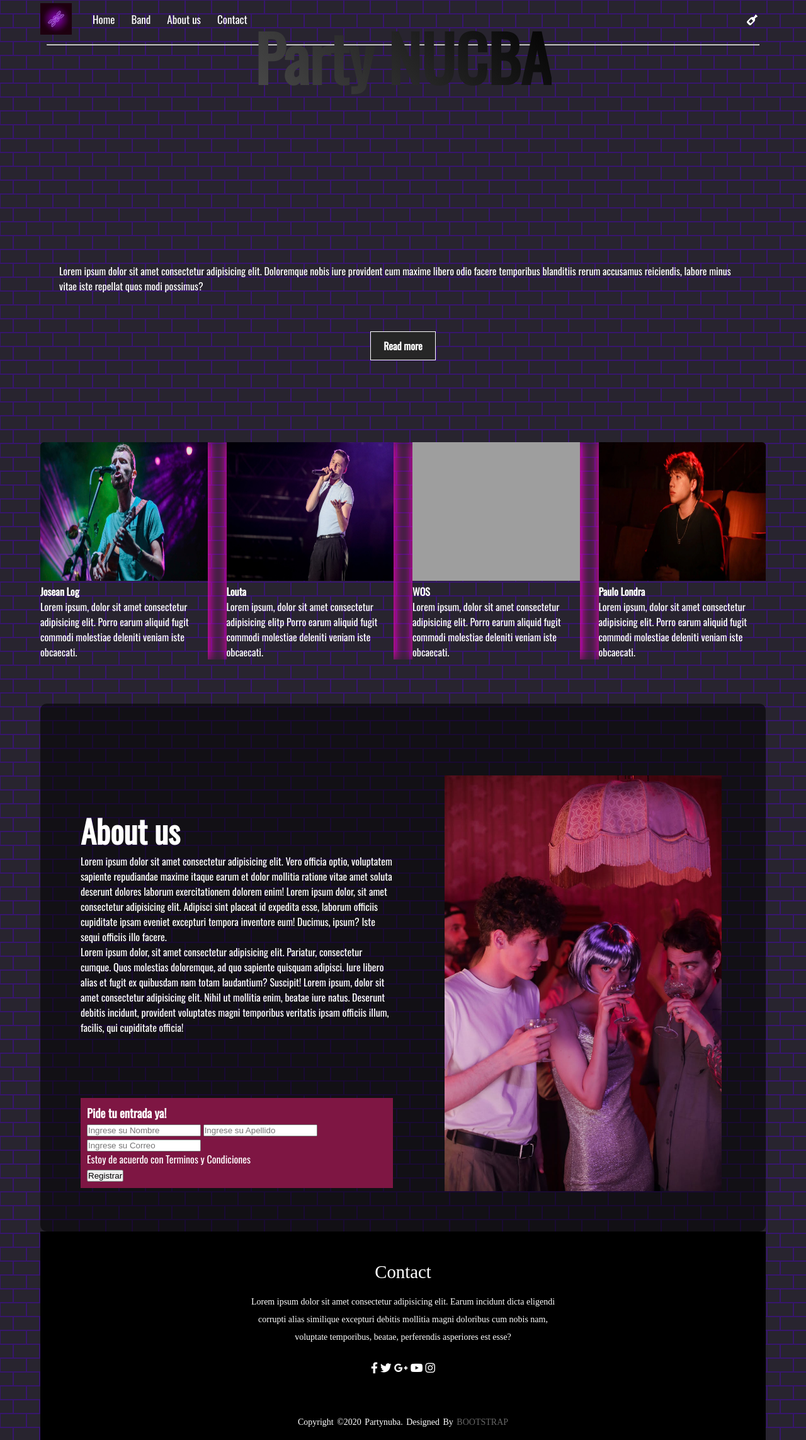
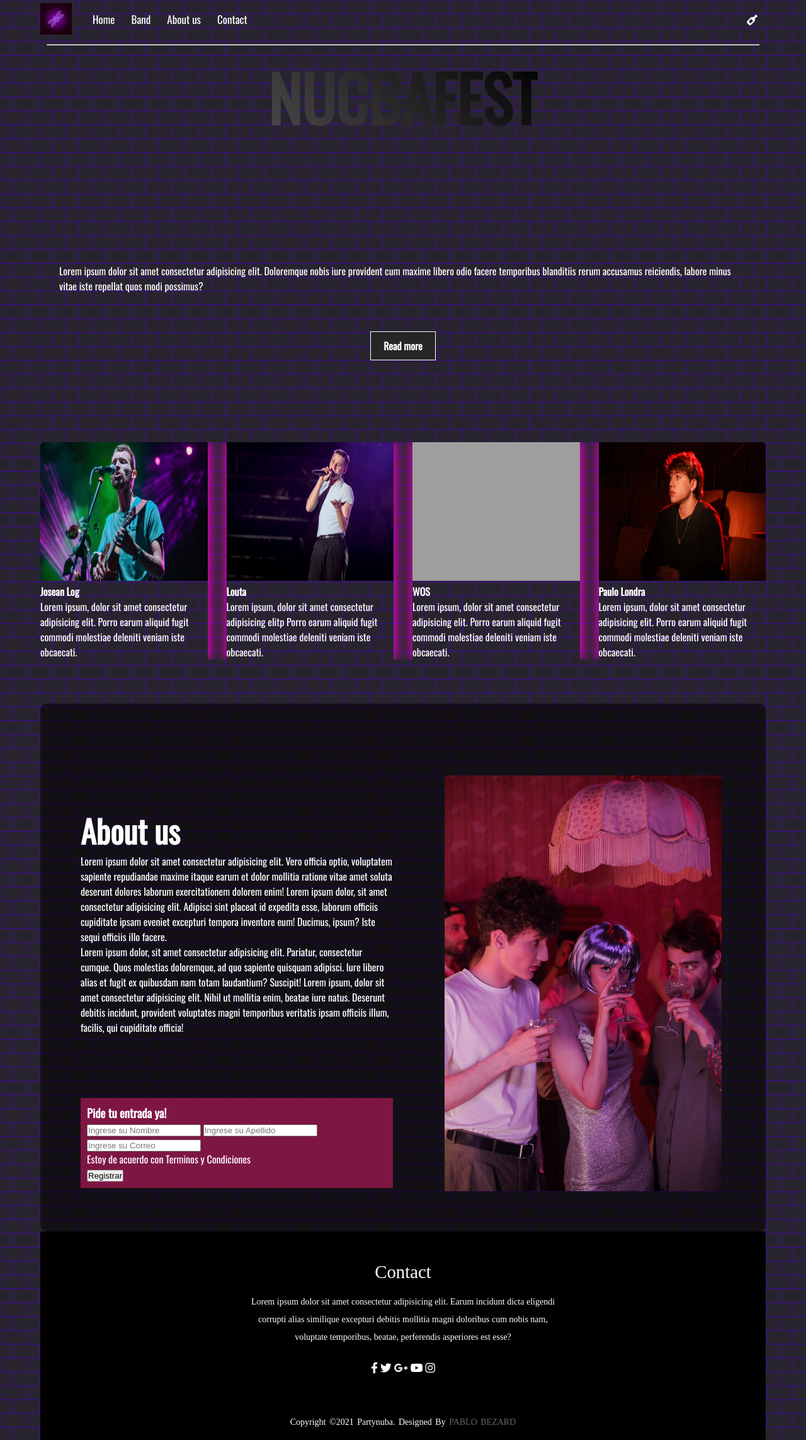
Before and after one commit to pablobezard/Festivalnucba, a plain HTML site: page index.html in a window 1280 px wide. Shown: the whole page at 63% size. Drawn offline with nearby package versions, Linux system fonts and the light colour scheme; grey boxes are pictures that could not be loaded.

Commit message:
festivat

```diff
--- a/index.html
+++ b/index.html
@@ -61,9 +61,9 @@
         <!--Showcase-->
 <header class="showcase">
 
-       <div class="box">
-         <h1 class="gradient-text">Party NUCBA</h1>
-       </div>
+
+         <h1 class="gradient-text">NUCBAFEST</h1>
+
 
     <p>Lorem ipsum dolor sit amet consectetur adipisicing elit. Doloremque nobis iure provident cum maxime libero odio facere temporibus
          blanditiis rerum accusamus reiciendis, labore minus vitae iste repellat quos modi possimus?</p>
@@ -203,7 +203,7 @@
                 </div>
 
                 <div class="footer-bottom">
-                    <p>copyright &copy;2020 Partynuba. designed by <span>bootstrap</span></p>
+                    <p>copyright &copy;2021 Partynuba. designed by <span>Pablo Bezard</span></p>
                 </div>
 
             </footer>
--- a/style.css
+++ b/style.css
@@ -394,7 +394,7 @@ footer{
 }
 
 .socials a:hover i{
-    color: aqua;
+    color: rgb(38, 120, 138);
 }
 
 .footer-bottom{
```
